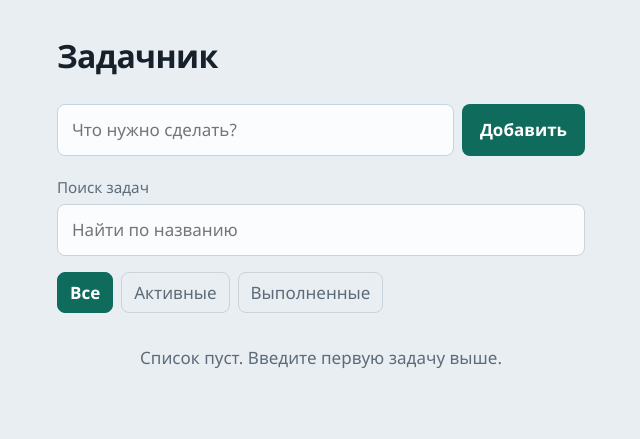
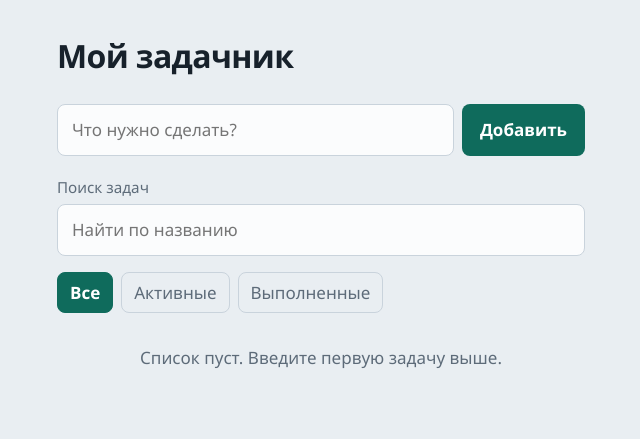
Before and after one commit to gansik0909090990-del/zadachnik, a plain HTML site: page index.html in a window 1280 px wide. Shown: the whole page, without its empty margins (319-959 px from the left). Drawn offline with Linux system fonts and the light colour scheme.

Commit message:
ui: personalize task heading

```diff
--- a/index.html
+++ b/index.html
@@ -9,7 +9,7 @@
 <body>
   <main class="app">
     <header class="head">
-      <h1>Задачник</h1>
+      <h1>Мой задачник</h1>
       <p id="counter" class="counter" aria-live="polite"></p>
     </header>
 
```
